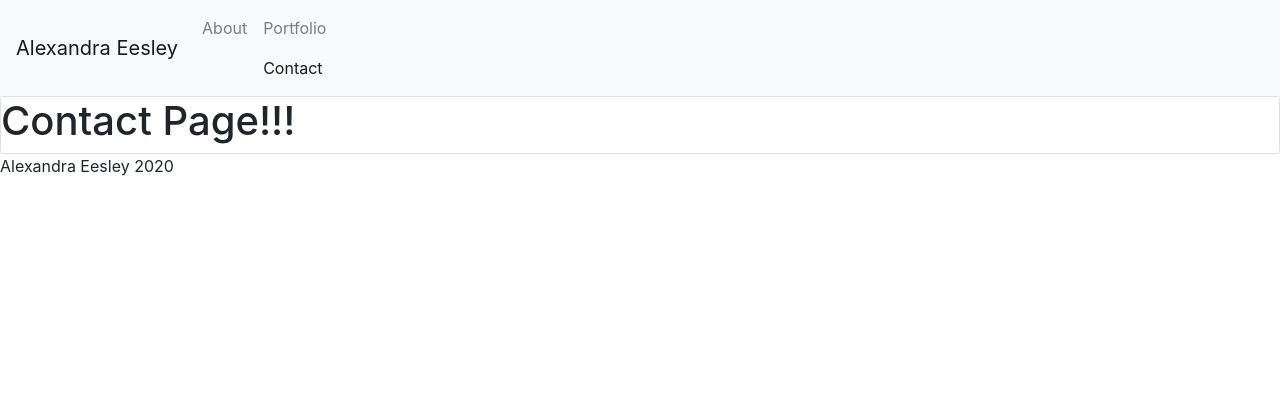
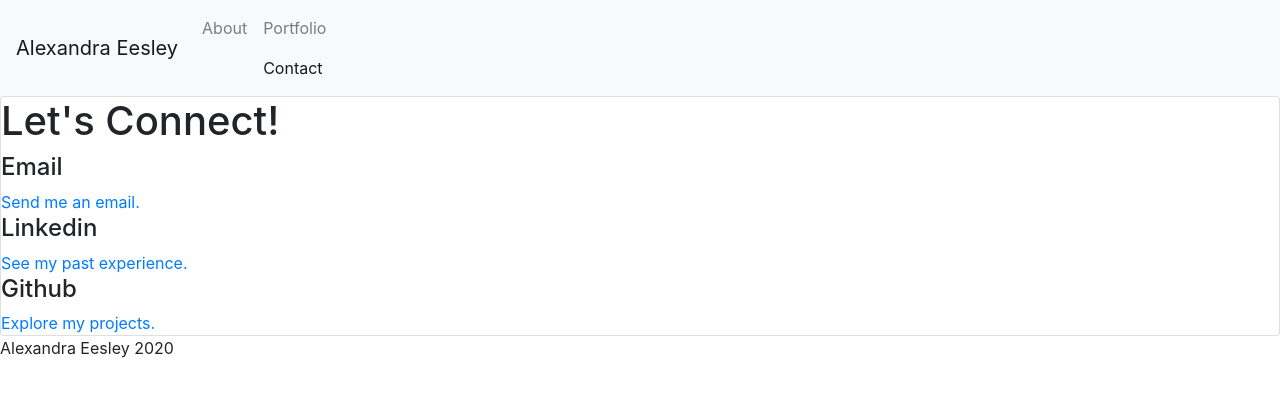
Before and after one commit to aeesley/react-portfolio, a React (Create React App) app in the folder client/: page /contact in a window 1280 px wide. Shown: the top 396 px of the page. Built offline with nearby package versions, Linux system fonts and the light colour scheme.

Commit message:
added contact section

```diff
--- a/client/public/index.html
+++ b/client/public/index.html
@@ -25,6 +25,7 @@
       Learn how to configure a non-root public URL by running `npm run build`.
     -->
     <link rel="stylesheet" href="https://stackpath.bootstrapcdn.com/bootstrap/4.3.1/css/bootstrap.min.css" integrity="sha384-ggOyR0iXCbMQv3Xipma34MD+dH/1fQ784/j6cY/iJTQUOhcWr7x9JvoRxT2MZw1T" crossorigin="anonymous">
+    <script src="https://use.fontawesome.com/releases/v5.15.1/js/all.js" crossorigin="anonymous"></script>
 
     <title>React App</title>
     <title>React App</title>
--- a/client/src/pages/Contact/index.js
+++ b/client/src/pages/Contact/index.js
@@ -4,8 +4,15 @@ import "./style.css";
 function Contact(props) {
   return (
     <div className="card">
-      <h1>Contact Page!!!</h1>
+      <h1>Let's Connect!</h1>
+      <h4>Email</h4>
+      <a href = "mailto: alex@eesleyconsulting.com" target="_blank">Send me an email.</a>
+      <h4>Linkedin</h4>
+      <a href="https://www.linkedin.com/in/alexandra-eesley-0998a81a/" target="_blank">See my past experience.</a>
+      <h4>Github</h4>
+      <a href="https://github.com/aeesley" target="_blank">Explore my projects.</a>
     </div>
+
   );
 }
 
```
